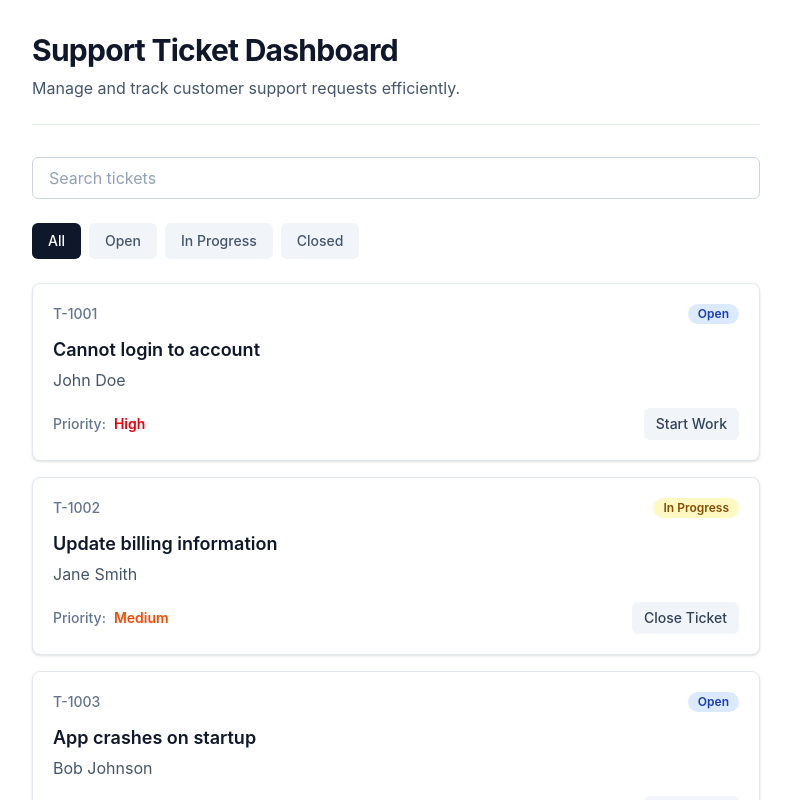
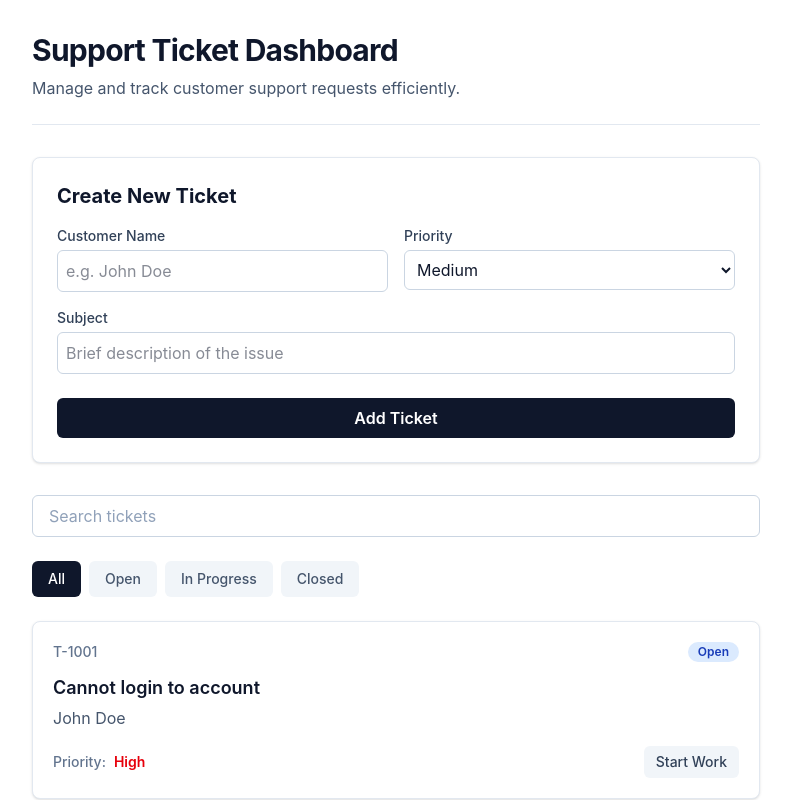
Before and after one commit to FalllN/ReactRefresher, a React (Vite) app: page / in a window 1280 px wide. Shown: the top 800 px of the page, without its empty margins (244-1035 px from the left). Built offline with nearby package versions, Linux system fonts and the light colour scheme.

Commit message:
App changes didn't push

```diff
--- a/src/App.jsx
+++ b/src/App.jsx
@@ -4,6 +4,7 @@ import Header from './components/Header';
 import TicketCard from './components/TicketCard';
 import StatusFilter from './components/StatusFilter';
 import SearchBar from './components/SearchBar';
+import TicketForm from './components/TicketForm';
 
 function App() {
   const [tickets, setTickets] = useState(ticketsData);
@@ -27,7 +28,24 @@ function App() {
     );
   };
 
-  const filteredTickets = tickets.filter((ticket) => { //results get filtered regardless essentially cant do an if else
+  const handleAddTicket = (newTicketData) => {
+    setTickets((prevTickets) => { //update state passing a function
+      const nextIdNumber =
+        prevTickets.length > 0
+          ? Math.max(...prevTickets.map((t) => parseInt(t.id.split('-')[1]))) + 1 //Takes string, converts to number, sets created ticket as new max
+          : 1001; //if no tickets, start at 1001 which is first ticket id
+
+      const newTicket = { //creates a new ticket using newTicketData
+        ...newTicketData,
+        id: `T-${nextIdNumber}`,
+        status: 'Open',
+      };
+
+      return [...prevTickets, newTicket];
+    });
+  };
+
+  const filteredTickets = tickets.filter((ticket) => {
       const checkStatus =
           filterStatus === 'All' || ticket.status === filterStatus;
 
@@ -38,7 +56,8 @@ function App() {
   return (
     <main className="mx-auto max-w-3xl px-5 py-8">
       <Header />
-        <SearchBar value={searchTerm} onChange={setSearchTerm} />
+      <TicketForm onAddTicket={handleAddTicket} />
+      <SearchBar value={searchTerm} onChange={setSearchTerm} />
       <StatusFilter currentFilter={filterStatus} onFilterChange={setFilterStatus} />
 
       <div className="grid gap-4">
```
